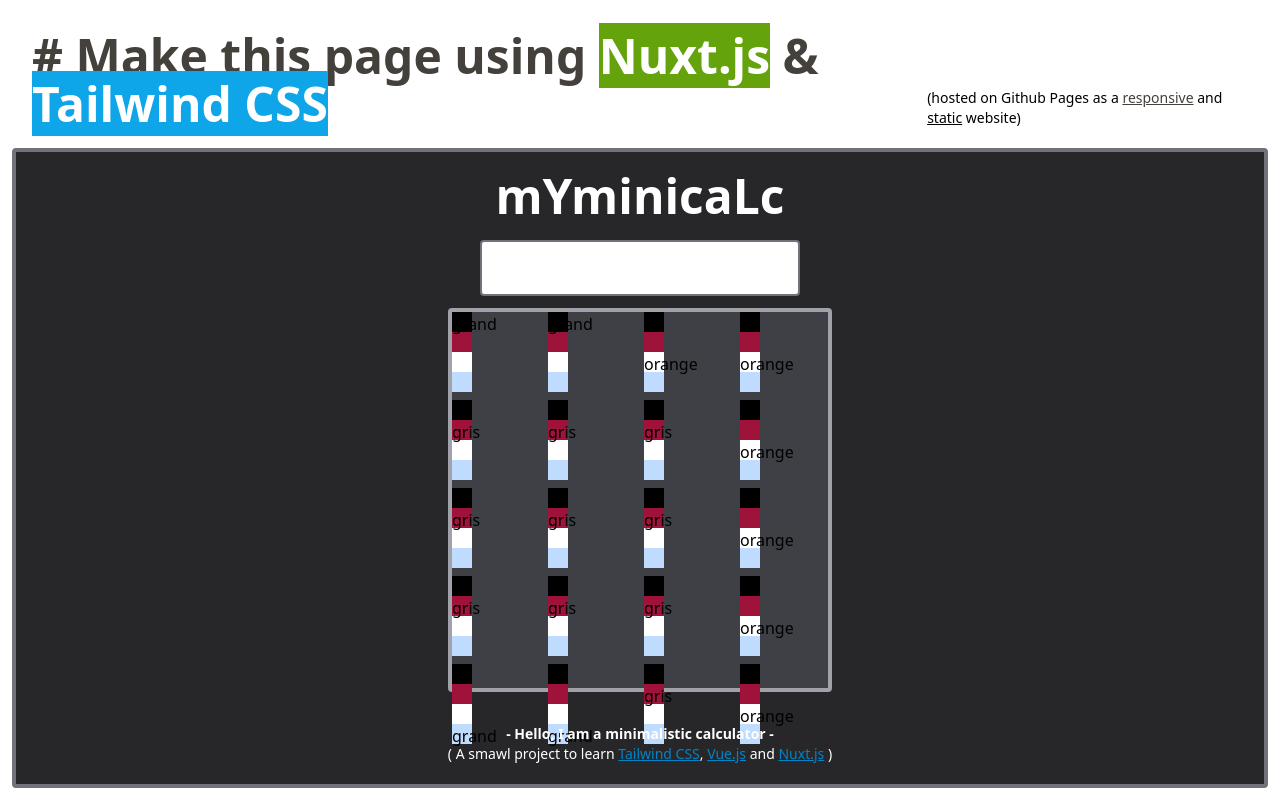
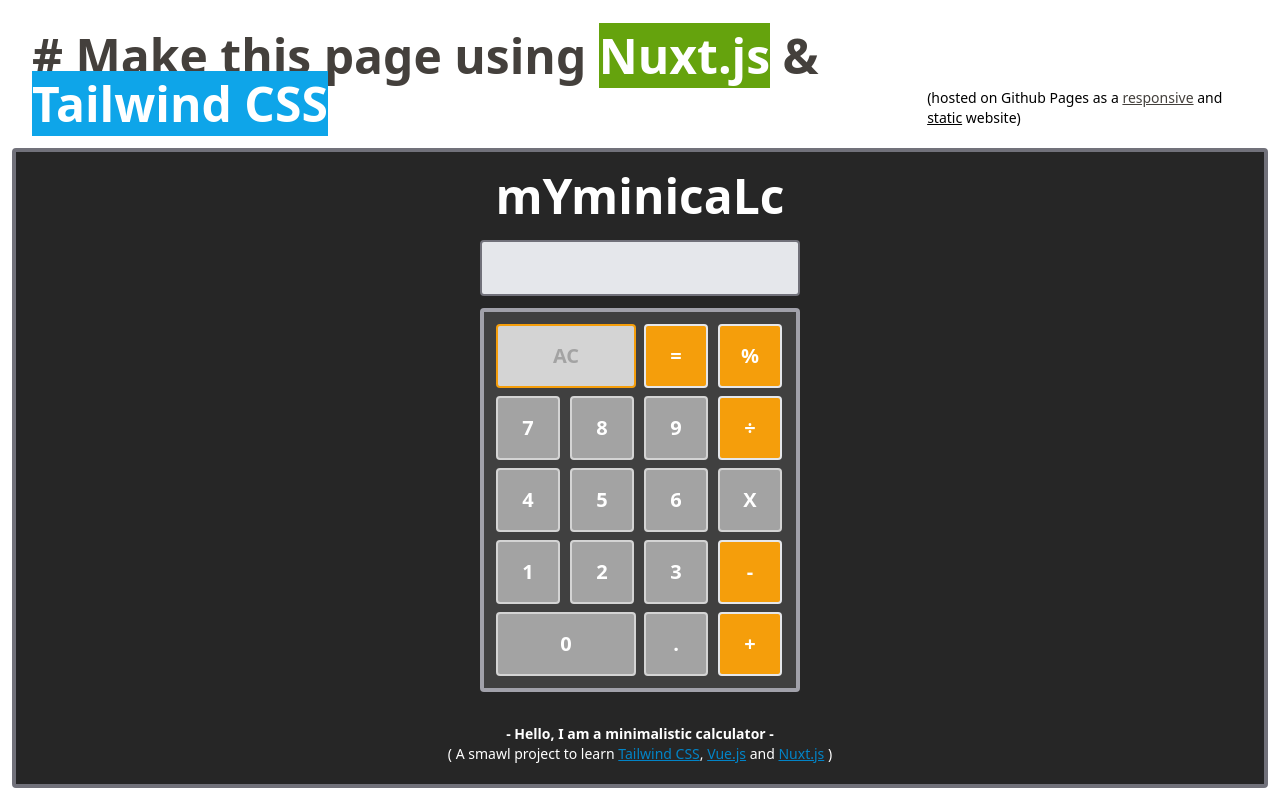
Before and after one commit to LymaKries/foreward_project_4, a Nuxt app: page / in a window 1280 px wide. Built offline with nearby package versions, Linux system fonts and the light colour scheme.

Commit message:
structure buttons ok

```diff
--- /dev/null
+++ b/components/BigButton.vue
@@ -0,0 +1,13 @@
+<template>
+
+  <div class="col-span-2 h-16 w-34 border-2 rounded text-center flex justify-center items-center text-xl font-bold">{{big_button}}</div>
+
+</template>
+
+<script>
+export default {
+  props: {
+    big_button: String,
+  },
+}
+</script>
--- a/components/Buttons.vue
+++ /dev/null
@@ -1,24 +0,0 @@
-<template>
-
-  <div>
-    <div class="bg-black h-5 w-5">{{big_button1}}</div>
-
-    <div class="bg-rose-800 h-5 w-5">{{grey_button}}</div>
-
-    <div class="bg-white h-5 w-5">{{orange_button}}</div>
-
-    <div class="bg-blue-200 h-5 w-5">{{big_button2}}</div>
-  </div>
-
-</template>
-
-<script>
-export default {
-  props: {
-    big_button1: String,
-    grey_button: String,
-    orange_button: String,
-    big_button2: String
-  },
-}
-</script>
--- a/components/Calculator.vue
+++ b/components/Calculator.vue
@@ -1,90 +1,83 @@
 <template>
-  <div class="w-full h-full bg-zinc-800 border-4 border-zinc-500 rounded">
+  <div class="w-full h-full bg-neutral-800 border-4 border-zinc-500 rounded">
     <div class="h-full flex flex-col justify-evenly content-evenly">
       <Title />
 
       <div class="w-full flex flex-col items-center">
-        <div class="w-80 h-14 mb-3 bg-white border-2 border-zinc-500 rounded bottom-80"></div>
-        <div class="w-96 h-96 bg-zinc-700 mb-3 border-4 border-zinc-400 rounded">
-          <div class="grid grid-cols-4 grids-rows-5 gap-2">
-            <Buttons
-              big_button1="grand"
+        <div class="w-80 h-14 mb-3 bg-gray-200 border-2 border-zinc-500 rounded bottom-80"></div>
+
+        <div class="w-80 h-96 bg-neutral-700 mb-3 border-4 border-zinc-400 rounded">
+          <div class="grid grid-cols-4 grid-rows-5 gap-2 p-3">
+            <BigButton class="bg-neutral-300 border-amber-500 text-neutral-400"
+              big_button="AC"
             />
 
-            <Buttons
-              big_button1="grand"
+            <SmallButton class="bg-amber-500"
+              small_button="="
             />
 
-            <Buttons
-              orange_button="orange"
+            <SmallButton class="bg-amber-500"
+              small_button="%"
             />
 
-            <Buttons
-              orange_button="orange"
+            <SmallButton class="border-neutral-300 bg-neutral-400"
+              small_button="7"
             />
 
-            <Buttons
-              grey_button="gris"
+            <SmallButton class="border-neutral-300 bg-neutral-400"
+              small_button="8"
             />
 
-            <Buttons
-              grey_button="gris"
+            <SmallButton class="border-neutral-300 bg-neutral-400"
+              small_button="9"
             />
 
-            <Buttons
-              grey_button="gris"
+            <SmallButton class="bg-amber-500"
+              small_button="÷"
             />
 
-            <Buttons
-              orange_button="orange"
+            <SmallButton class="border-neutral-300 bg-neutral-400"
+              small_button="4"
             />
 
-            <Buttons
-              grey_button="gris"
+            <SmallButton class="border-neutral-300 bg-neutral-400"
+              small_button="5"
             />
 
-            <Buttons
-              grey_button="gris"
+            <SmallButton class="border-neutral-300 bg-neutral-400"
+              small_button="6"
             />
 
-            <Buttons
-              grey_button="gris"
+            <SmallButton class="border-neutral-300 bg-neutral-400"
+              small_button="X"
             />
 
-            <Buttons
-              orange_button="orange"
+            <SmallButton class="border-neutral-300 bg-neutral-400"
+              small_button="1"
             />
 
-            <Buttons
-              grey_button="gris"
+            <SmallButton class="border-neutral-300 bg-neutral-400"
+              small_button="2"
             />
 
-            <Buttons
-              grey_button="gris"
+            <SmallButton class="border-neutral-300 bg-neutral-400"
+              small_button="3"
             />
 
-            <Buttons
-              grey_button="gris"
+            <SmallButton class="bg-amber-500"
+              small_button="-"
             />
 
-            <Buttons
-              orange_button="orange"
+            <BigButton class="bg-neutral-400 border-neutral-300 bg-neutral-400 text-white"
+              big_button="0"
             />
 
-            <Buttons
-              big_button2="grand"
+            <SmallButton class="border-neutral-300 bg-neutral-400"
+              small_button="."
             />
 
-            <Buttons
-              big_button2="grand"
-            />
-
-            <Buttons
-              grey_button="gris"
-            />
-
-            <Buttons
-              orange_button="orange"
+            <SmallButton class="bg-amber-500"
+              small_button="+"
             />
           </div>
         </div>
@@ -97,5 +90,6 @@
 </template>
 <script setup>
 import BottomText from "./BottomText.vue";
-import Buttons from "./Buttons.vue";
+import SmallButton from "./SmallButton.vue";
+import BigButton from "./BigButton.vue";
 </script>
--- /dev/null
+++ b/components/SmallButton.vue
@@ -0,0 +1,13 @@
+<template>
+
+  <div class="h-16 w-16 border-2 rounded text-center flex justify-center items-center text-white text-xl font-bold">{{small_button}}</div>
+
+</template>
+
+<script>
+export default {
+  props: {
+    small_button: String,
+  },
+}
+</script>
```
